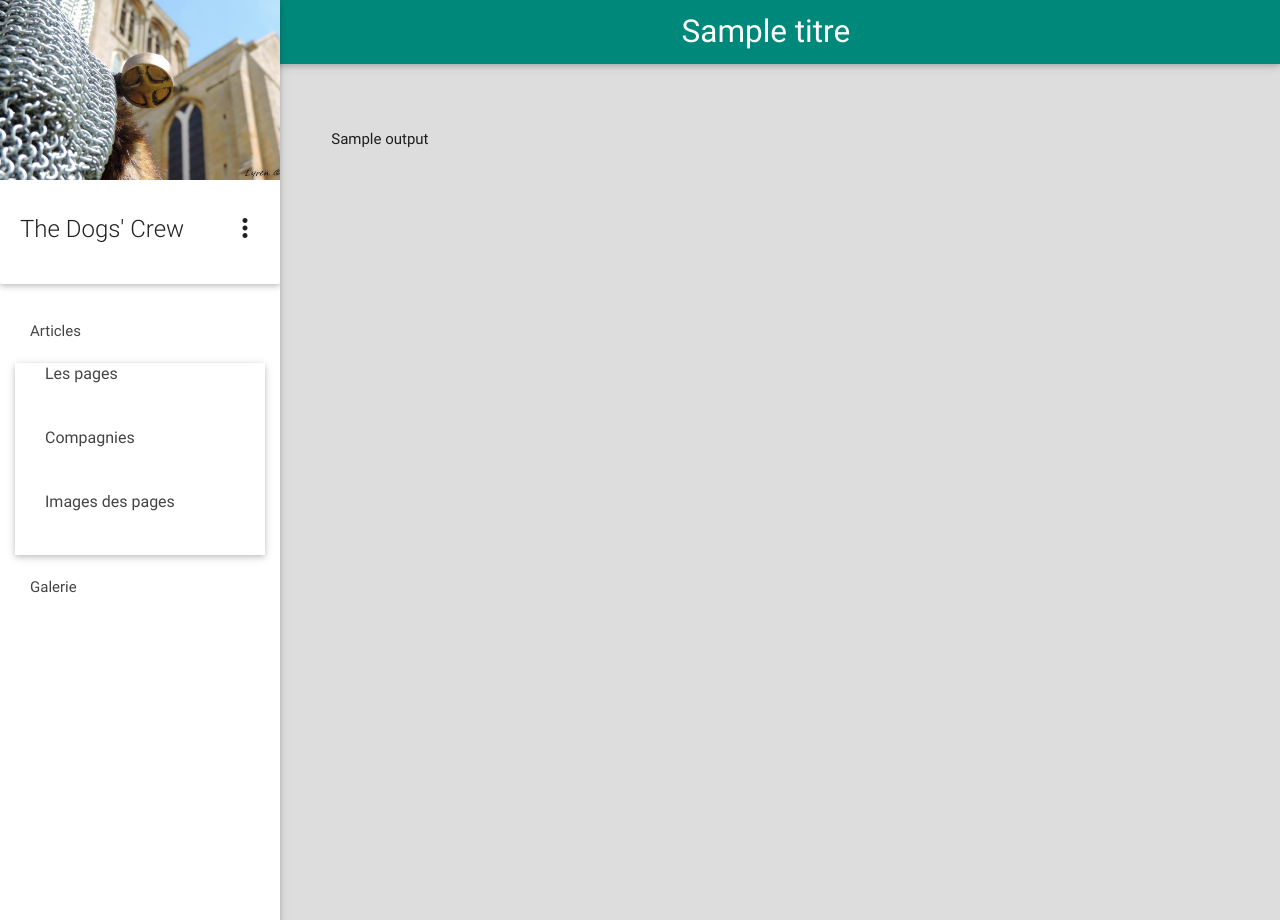
After one commit to nicoBrossault/theDogsCrew-admin, a PHP site: the page made by application/views/theme/material.php in a window 1280 px wide, after a click on "Pages". The commit adds this page. Run offline with PHP 8.4, Linux system fonts and the light colour scheme; the template is opened without the code that fills it: most values are stand-ins (such as "Sample title", 1, 10 or a date in 2020); data that the repository does not hold is empty.

Commit message:
add theme material and add pagination

```diff
--- a/application/config/autoload.php
+++ b/application/config/autoload.php
@@ -58,7 +58,7 @@ $autoload['packages'] = array();
 |
 |	$autoload['libraries'] = array('user_agent' => 'ua');
 */
-$autoload['libraries'] = array('database','doctrine','jsUtils','session');
+$autoload['libraries'] = array('database','doctrine','jsUtils','session','layout');
 $autoload['helper'] = array('url','assets');
 
 /*
--- /dev/null
+++ b/application/views/theme/content/vFooter.php
@@ -0,0 +1,6 @@
+					</div>
+				</div>
+			</div>
+		</div>
+	</body>
+</html>
--- a/application/views/theme/vMenu.php
+++ b/application/views/theme/content/vMenu.php
@@ -12,7 +12,7 @@
 		<link rel="stylesheet" type="text/css" href="<?php echo base_url()?>assets/css/style.css">
 	</head>
 	<body>
-
+	 	<div id="global">
 		<?php
 			if($ajaxReady==true){
 				echo $library_src;
--- /dev/null
+++ b/application/views/theme/material.php
@@ -0,0 +1,81 @@
+<!DOCTYPE html>
+<html>
+	<head>
+		<title>Admin <?=$titre?></title>
+		<meta charset="UTF-8">
+		<!--Import Google Icon Font-->
+      	<link href="http://fonts.googleapis.com/icon?family=Material+Icons" rel="stylesheet">
+		<script type="text/javascript" src="<?php echo base_url()?>assets/js/jquery.js"></script>
+		<script type="text/javascript" src="<?php echo base_url()?>assets/js/general.js"></script>
+		<script type="text/javascript" src="<?php echo base_url()?>assets/js/materialize.min.js"></script>
+		<link rel="stylesheet" type="text/css" href="<?php echo base_url()?>assets/css/materialize.min.css">
+		<link rel="stylesheet" type="text/css" href="<?php echo base_url()?>assets/css/style.css">
+	</head>
+	<body>
+		<?php
+			if($ajaxReady==true){
+				echo $library_src;
+				echo $script_foot;
+			}
+		?>
+		<ul id="dropdownPage" class="dropdown-content">
+		  <li><a href="#!">Les pages</a></li>
+		  <li><a href="#!">Compagnies</a></li>
+		  <li><a href="#!">Images des pages</a></li>
+		</ul>
+		<nav class="teal darken-1" style="margin-bottom: 5%;">
+			<span class="brand-logo right" style="margin-right:33%;"><?=$titre?></span>
+  			<ul id="slide-out" class="side-nav fixed">
+  				<div class="card" style="margin-top:-30px;">
+					<div class="card-image">
+						<img src="<?php echo base_url()?>assets/images/epee.jpg">
+					</div>
+					<div class="card-content">
+						<span class="card-title activator grey-text text-darken-4">The Dogs' Crew
+							<i class="material-icons right">more_vert</i>
+						</span>
+					</div>
+					<div class="card-reveal" style="color:black">
+						<span class="card-title grey-text text-darken-4">The Dogs' Crew
+							<i class="material-icons right" style="margin-top:8px;">close</i>
+						</span>
+						user
+					</div>
+				</div>
+				<li>
+					<a class="article">Articles</a>
+				</li>
+				<li>
+					<a class="dropdown-button" href="#!" data-activates="dropdownPage">
+							Pages
+						<i class="material-icons right"></i>
+					</a>
+				</li>
+				<li>
+					<a href="#">Textes du Site</a>
+				</li>
+				<li>
+					<a href="#">Langue du Site</a>
+				</li>
+				<li>
+					<a href="#">Galerie</a>
+				</li>
+			</ul>
+			<a href="#" data-activates="slide-out" class="button-collapse">
+				<i class="mdi-navigation-menu btnAccordeon"></i>
+			</a>
+		</nav>
+
+		<div class="row">
+			<div class="col s10 m10 l9 offset-s1 offset-m2 offset-l3">
+				<!-- Page Content -->
+				<div id="content">
+					<?php echo $output; ?>
+				</div>
+			</div>
+		</div>
+
+		<div id="footer">
+		</div>
+	</body>
+</html>
--- a/application/views/theme/vFooter.php
+++ /dev/null
@@ -1,5 +0,0 @@
-				</div>
-			</div>
-		</div>
-	</body>
-</html>
```
Also changed, not shown: application/controllers/cArticle.php (+40 -16 lines), application/controllers/index.php (+4 -3 lines), application/libraries/layout.php (added, +35 -0 lines), application/views/article/vIndex.php (+8 -3 lines), application/views/theme/content/index.html (added, +11 -0 lines).
